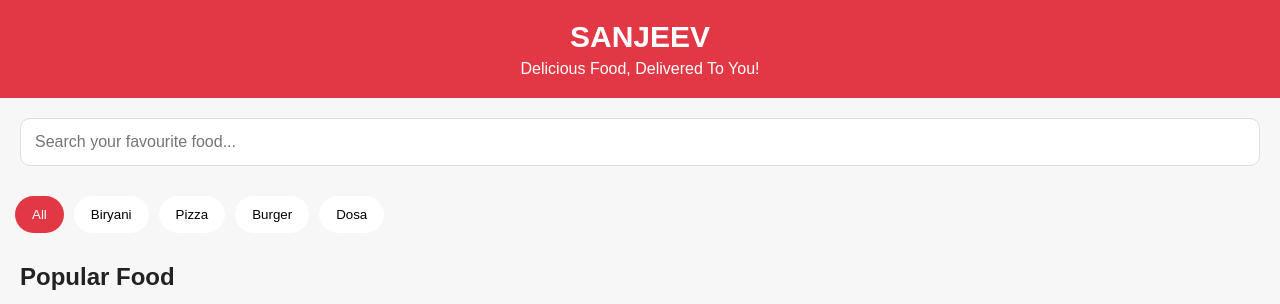
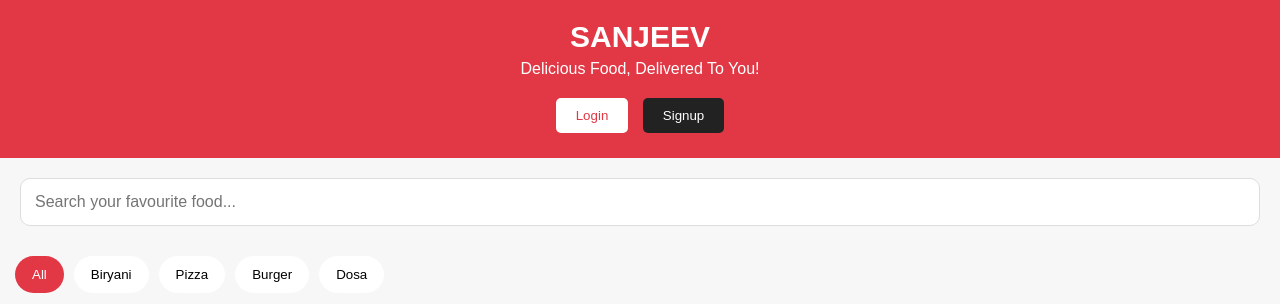
Before and after one commit to bs7744477-pixel/food-delivery-website-, a plain HTML site: page index.html in a window 1280 px wide. Shown: the top 304 px of the page. Drawn offline with Linux system fonts and the light colour scheme.

Commit message:
Add Login and Signup buttons to header
Added Login and Signup buttons with alerts.

```diff
--- a/index.html
+++ b/index.html
@@ -146,6 +146,17 @@ footer {
 <header>
   <h1>SANJEEV</h1>
   <p>Delicious Food, Delivered To You!</p>
+  <div style="margin-top:15px;">
+    <button onclick="alert('Login coming soon!')"
+    style="padding:10px 20px; margin:5px; border:none; border-radius:5px; background:white; color:#e23744;">
+        Login
+    </button>
+
+    <button onclick="alert('Signup coming soon!')"
+    style="padding:10px 20px; margin:5px; border:none; border-radius:5px; background:#222; color:white;">
+        Signup
+    </button>
+  </div>
 </header>
 
 <section class="search">
```
